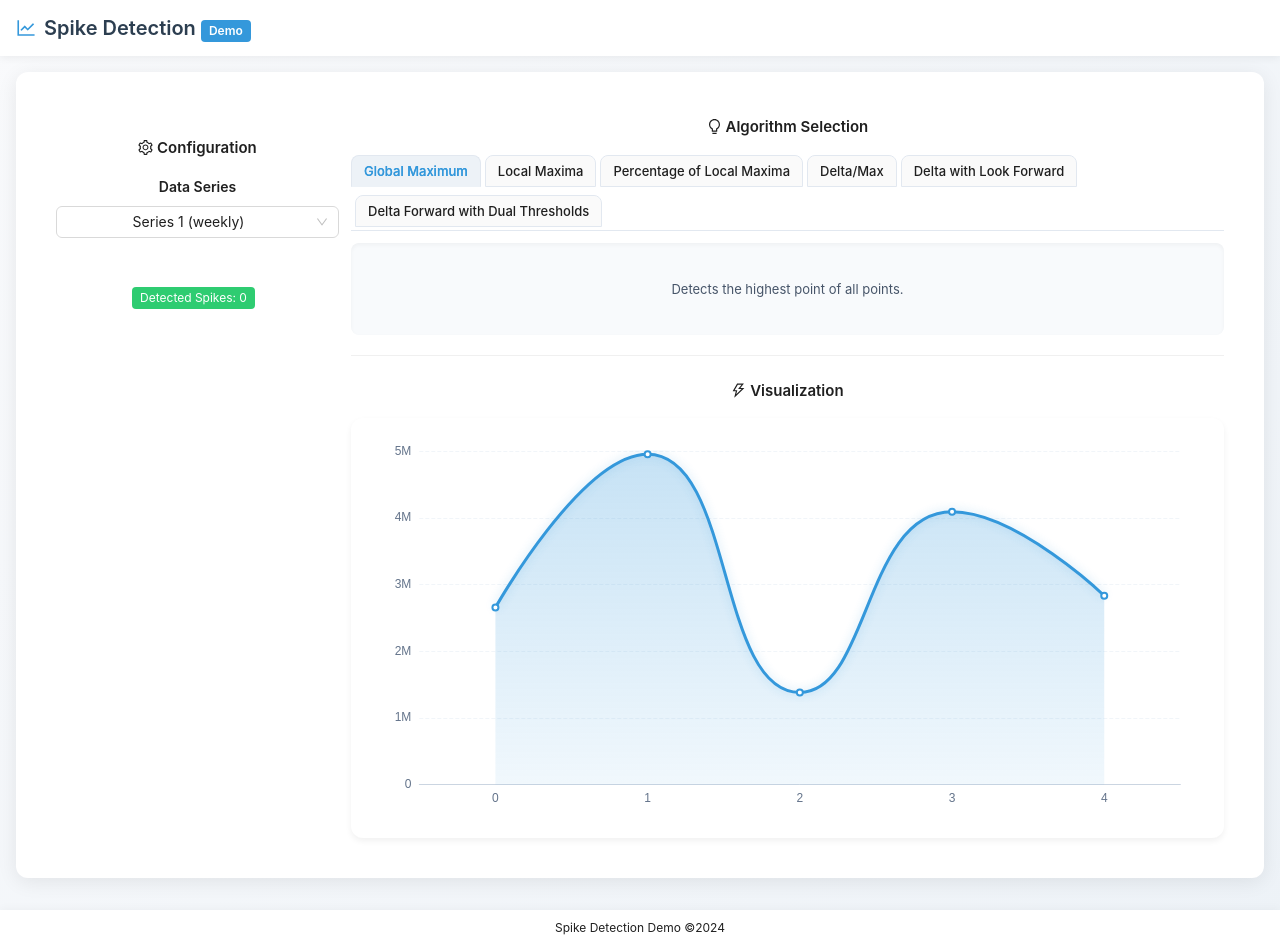
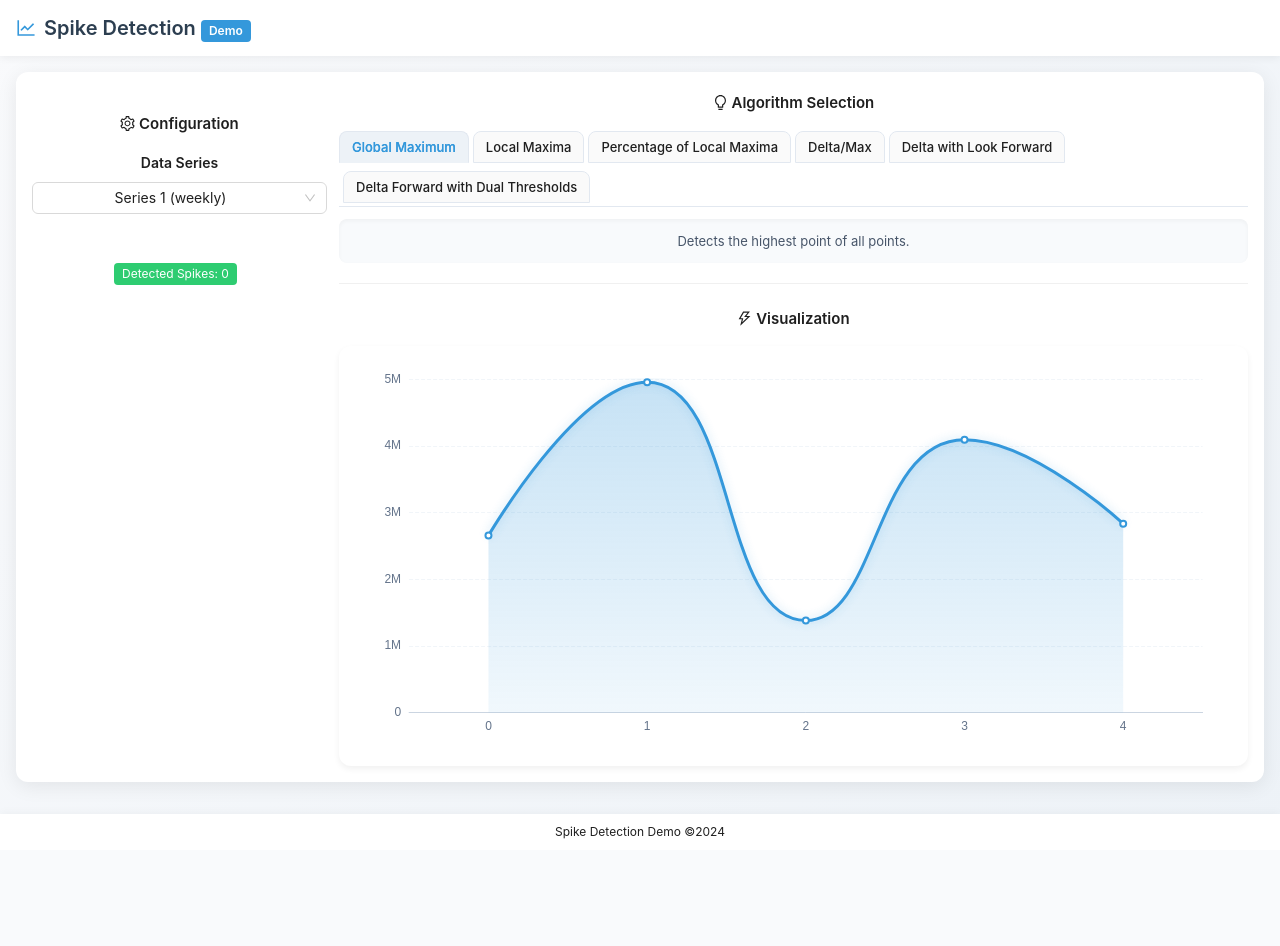
Before and after one commit to OmarNaguib/Spike-Detection, a React (Vite) app: page / in a window 1280 px wide. After the commit the page ends 850 px from the top, so only its background shows below. Built offline with nearby package versions, Linux system fonts and the light colour scheme.

Commit message:
Update App.css to enforce card body padding with !important for consistency

```diff
--- a/src/App.css
+++ b/src/App.css
@@ -169,8 +169,9 @@
     margin-right: 4px !important;
   }
 }
-:where(.css-dev-only-do-not-override-vryruh).ant-card .ant-card-body {
-  padding: 0px;
+
+.ant-card .ant-card-body {
+  padding: 0px !important;
 }
 
 /* Make tabs wrap properly */
```
